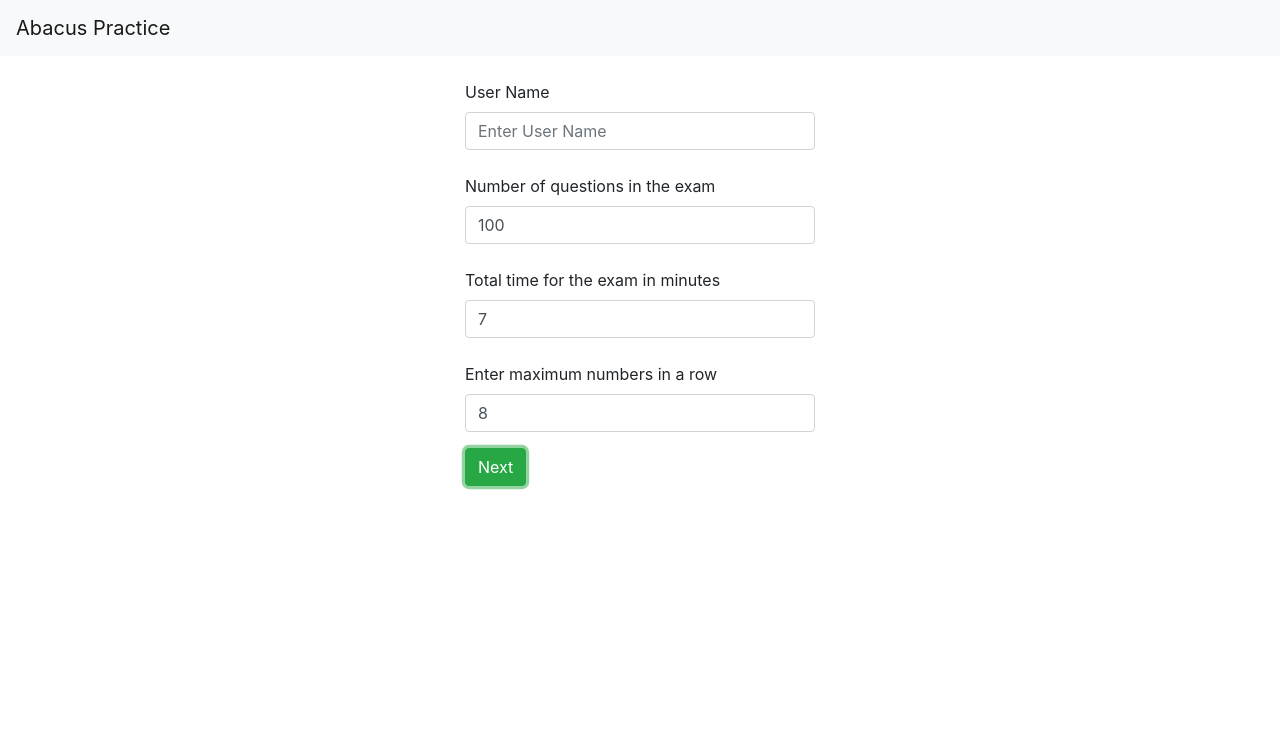
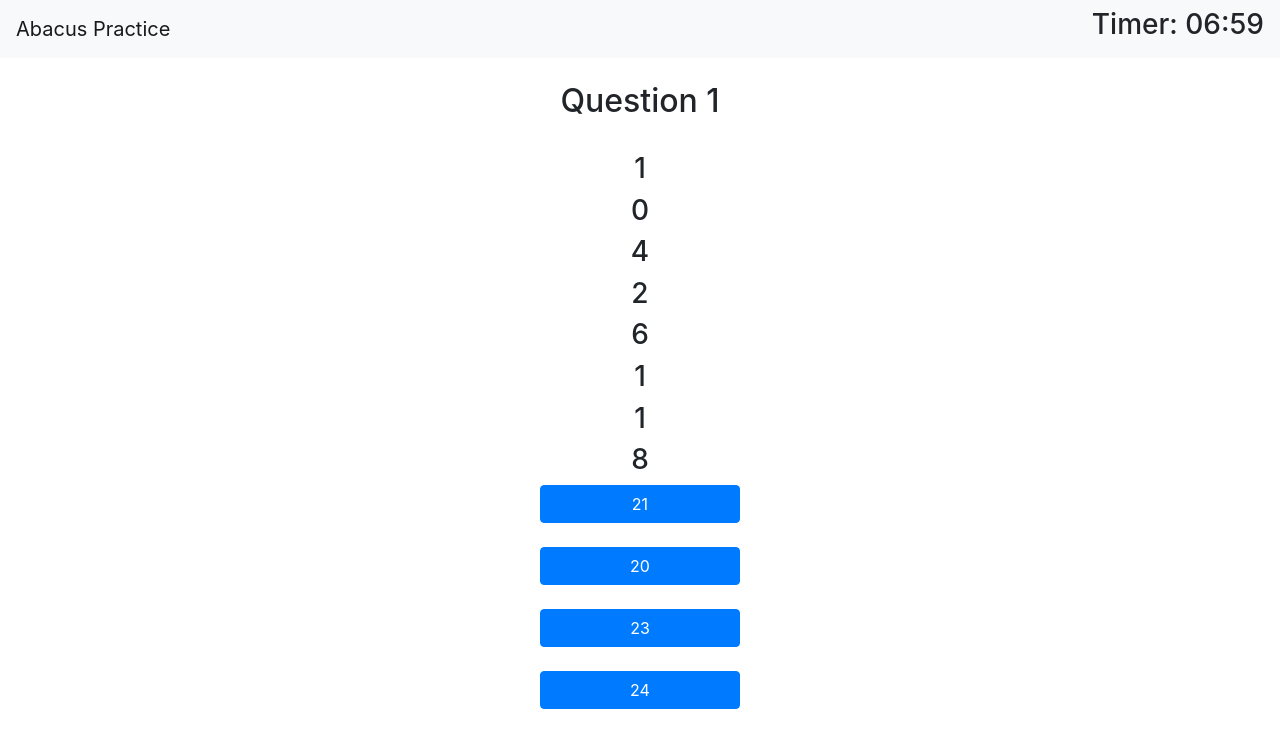
Before and after one commit to vpaivernekar/vpaivernekar.github.io, a plain HTML site: page index.html in a window 1280 px wide. Both pictures are taken after a click on the button "Next". Drawn offline with nearby package versions, Linux system fonts and the light colour scheme.

Commit message:
bug fixed for max number of rows in a question...

```diff
--- a/index.html
+++ b/index.html
@@ -216,7 +216,7 @@
 
                 TOTAL_TIME = $('#examtime').val();
                 MAX_QUESTION_COUNT = parseInt($('#questioncount').val());
-                ROW_NUM = parseInt($('#numrows').val()) + 1;
+                ROW_NUM = parseInt($('#numrows').val());
 
                 if (TOTAL_TIME > 60) {
                     alert("Total time for an exam cannot exceed 60 minutes.");
@@ -247,6 +247,8 @@
                     alert("Maximum numbers in a row should be less than 9.");
                     return;
                 }
+
+                ROW_NUM = ROW_NUM + 1;
 
                 userName = $('#username').val();
                 $('#userinfo').hide();
```
